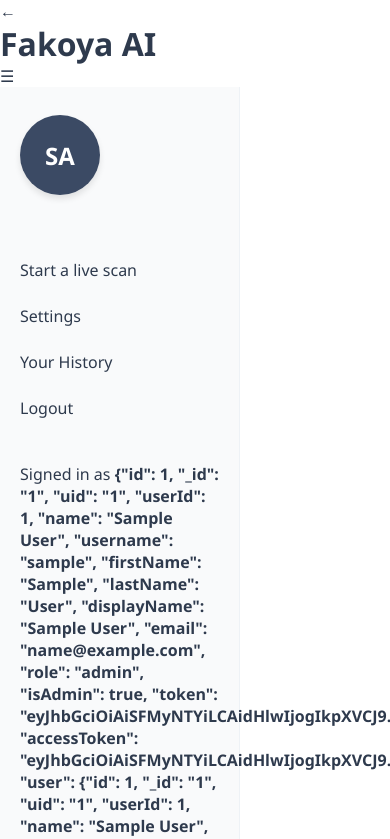
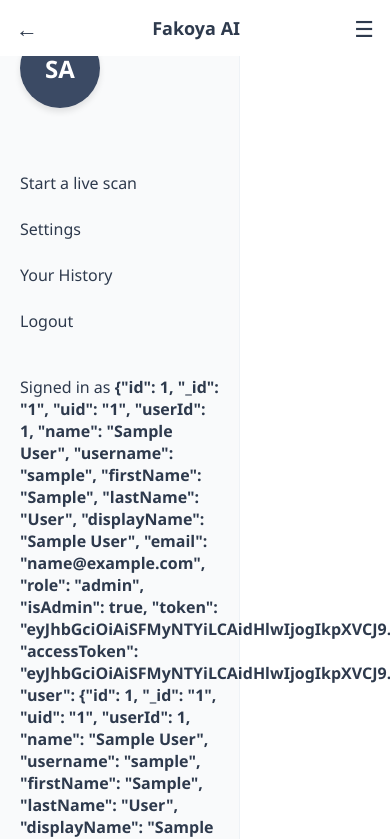
Before and after one commit to Victorbt3/godabeg, a website: page home.html in a window 390 px wide. Shown: the top 839 px of the page. Drawn offline with Linux system fonts and the light colour scheme; no server answers; sample sign-in values are in the browser's storage.

Commit message:
Refactor mobile navigation and header styles
Removed mobile bottom navigation styles and added mobile header styles.

```diff
--- a/css/styles.css
+++ b/css/styles.css
@@ -953,30 +953,26 @@ body {
     border-radius: 0;
   }
 }
-/* Mobile bottom navigation */
-@media (max-width: 768px) {
-  .mobile-nav {
+.mobile-header {
   position: fixed;
-    bottom: 0;
-    left: 0;
+  top: 0;
   width: 100%;
-    height: 60px;
-    background: #0f172a;
+  height: 56px;
   display: flex;
-    justify-content: space-around;
   align-items: center;
+  justify-content: space-between;
+  padding: 0 16px;
+  background: #fff;
   z-index: 1000;
-    border-top: 1px solid rgba(255,255,255,0.1);
 }
 
-  .mobile-nav a {
-    color: #fff;
-    font-size: 13px;
-    text-decoration: none;
-    opacity: 0.85;
+.mobile-header h1 {
+  font-size: 18px;
+  font-weight: 600;
 }
 
-  .mobile-nav a:hover {
-    opacity: 1;
+.back-btn,
+.menu-btn {
+  font-size: 22px;
+  cursor: pointer;
 }
-}
```
Lines whose indentation alone changed are shown as unchanged.
